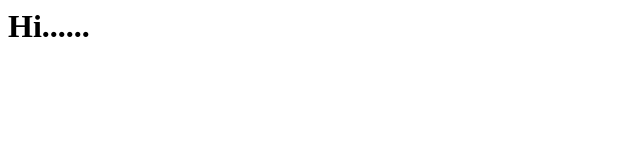
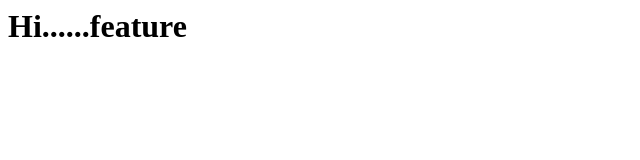
Before and after one commit to rohinilokare/Assigenment01, a plain HTML site: page index.html in a window 1280 px wide. Shown: the whole page, without its empty margins (0-640 px from the left). Drawn offline with Linux system fonts and the light colour scheme.

Commit message:
feature::Index:modify the content in feature branch

```diff
--- a/index.html
+++ b/index.html
@@ -1,3 +1,3 @@
 <html>
-<h1>Hi......</h1>
+<h1>Hi......feature</h1>
 </html>
```
